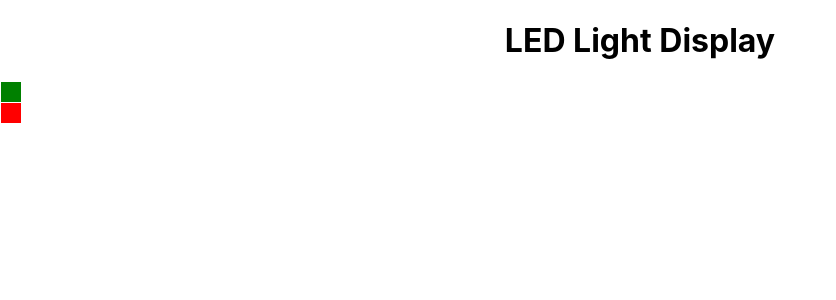
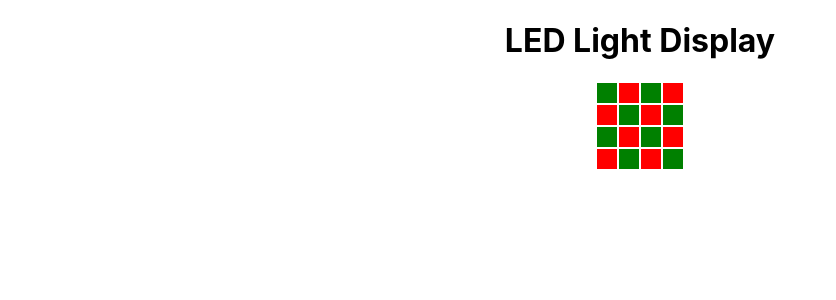
Before and after one commit to jduffey/watch-led, a React (Create React App) app: page / in a window 1280 px wide. Shown: the top 300 px of the page, without its empty margins (0-836 px from the left). Built offline with nearby package versions, Linux system fonts and the light colour scheme.

Commit message:
Create LED Grid (#3)
- Create a grid class to contain the LED lights

```diff
--- a/src/App.css
+++ b/src/App.css
@@ -1,4 +1,8 @@
 .App {
+    display: flex;
+    flex-direction: column;
+    align-items: center;
+    justify-content: center;
     text-align: center;
 }
 
@@ -32,6 +36,7 @@
     from {
         transform: rotate(0deg);
     }
+
     to {
         transform: rotate(360deg);
     }
--- a/src/App.js
+++ b/src/App.js
@@ -1,15 +1,19 @@
 import './App.css';
 
-import LedLight from './components/LedLight';
+import LedGrid from './components/LedGrid';
 
 const App = () => {
+    const grid = [
+        [true, false, true, false],
+        [false, true, false, true],
+        [true, false, true, false],
+        [false, true, false, true],
+    ];
+
     return (
         <div className="App">
             <h1>LED Light Display</h1>
-            <div>
-                <LedLight isOn={true} />
-                <LedLight isOn={false} />
-            </div>
+            <LedGrid grid={grid} />
         </div>
     );
 }
--- /dev/null
+++ b/src/components/LedGrid.js
@@ -0,0 +1,17 @@
+import LedLight from './LedLight';
+
+const LedGrid = ({ grid }) => {
+    return (
+        <div>
+            {grid.map((row, rowIndex) => (
+                <div key={rowIndex} style={{ display: 'flex' }}>
+                    {row.map((isOn, lightIndex) => (
+                        <LedLight key={lightIndex} isOn={isOn} />
+                    ))}
+                </div>
+            ))}
+        </div>
+    );
+};
+
+export default LedGrid;
```
Lines whose indentation alone changed are shown as unchanged.
